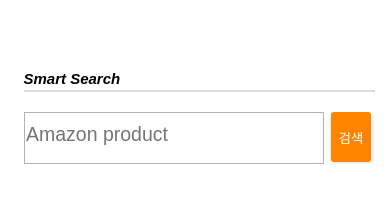
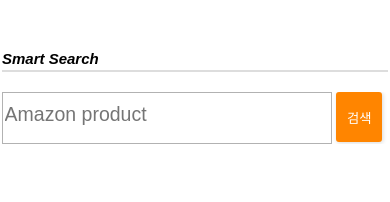
Before and after one commit to SKplanet/sweetsearch, a website: page demo/smartSearch.html in a window 390 px wide. Drawn offline with Linux system fonts and the light colour scheme.

Commit message:
Mod. exapnd css width of wrapper division

```diff
--- a/demo/css/demo.css
+++ b/demo/css/demo.css
@@ -69,6 +69,8 @@
 
 .buttonWrap {
     margin-left: 2%;
+    width: 5%;
+    min-width: 40px;
 }
 
 .buttonWrap button {
@@ -184,4 +186,18 @@
     .auto-complete-wrap {
         1max-height: 480px;
     }
+
+    .search-form {
+        margin: 0px auto;
+        width: 99%;
+        padding:0px;
+        font: 13px Arial, Helvetica, sans-serif;
+        min-width: 300px;
+    }
+
+    .buttonWrap {
+        margin-left: 1%;
+        width: 12%;
+        min-width: 0px;
+    }
 }
```
